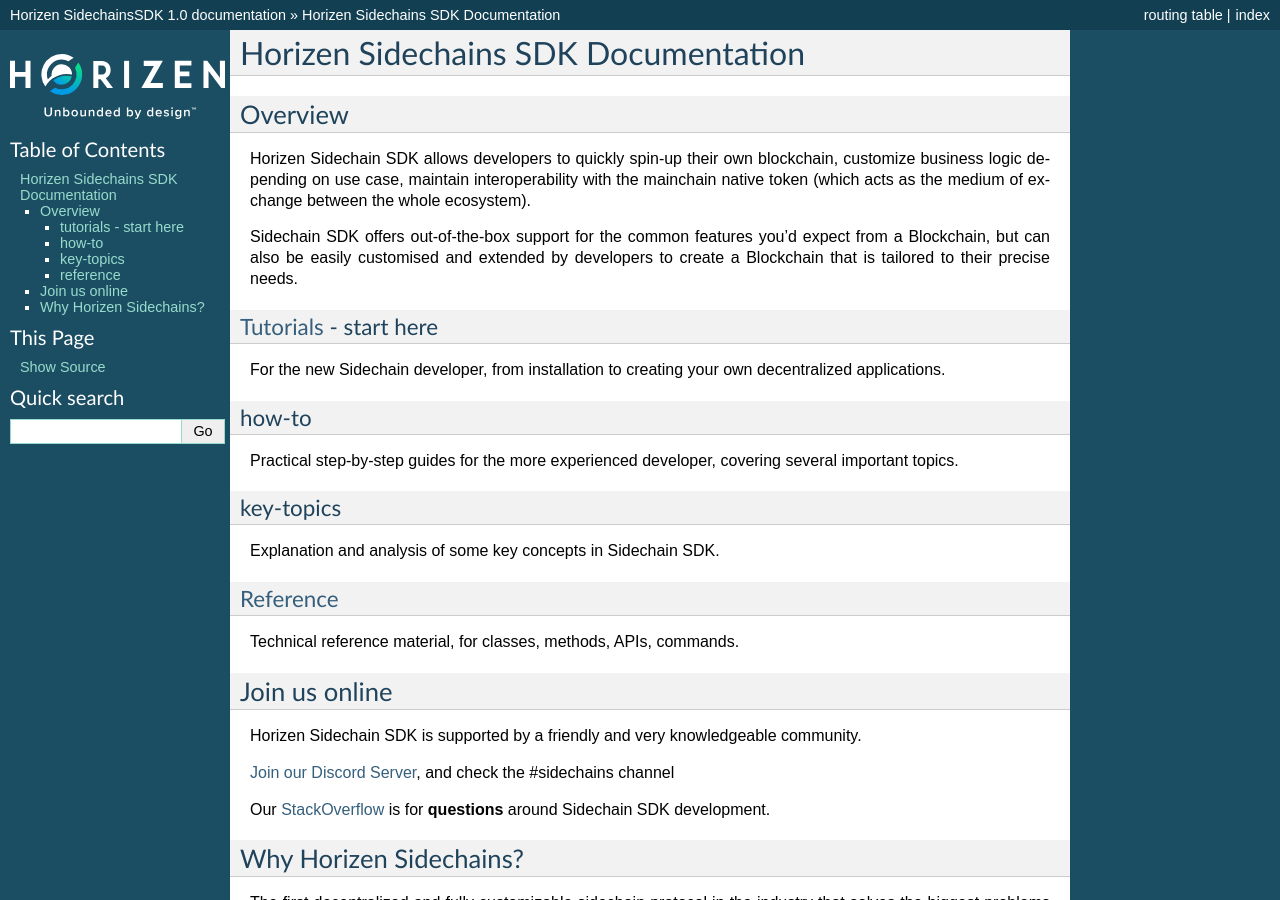
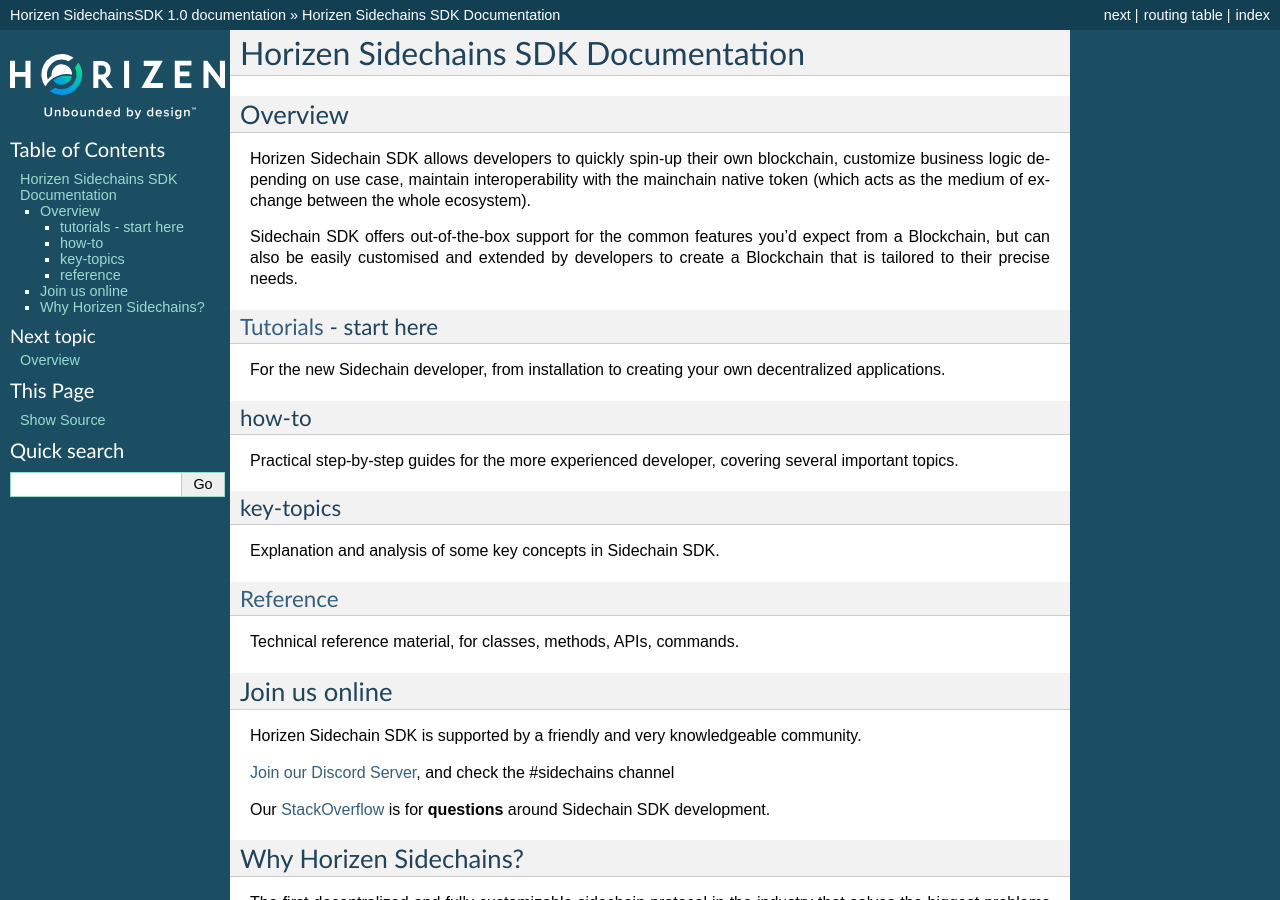
Before and after one commit to megaluck/documentation, a Sphinx documentation site: the page built from docs/index.rst, in a window 1280 px wide and 900 px high. Built offline with Sphinx 7.4.7, drawn with Linux system fonts in a browser that asks for light colours; pages that are not in the unit, such as notebooks, are missing from menus; part of the change alters nothing that is shown.

```diff
--- a/docs/conf.py
+++ b/docs/conf.py
@@ -46,7 +46,7 @@ source_suffix = '.rst'
 #source_encoding = 'utf-8-sig'
 
 # The master toctree document.
-master_doc = 'overview/index'
+master_doc = 'index'
 
 # General information about the project.
 project = u'Horizen SidechainsSDK'
```
